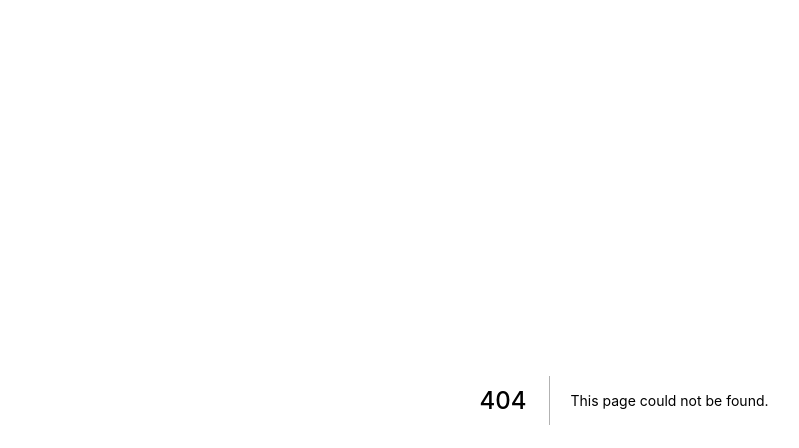
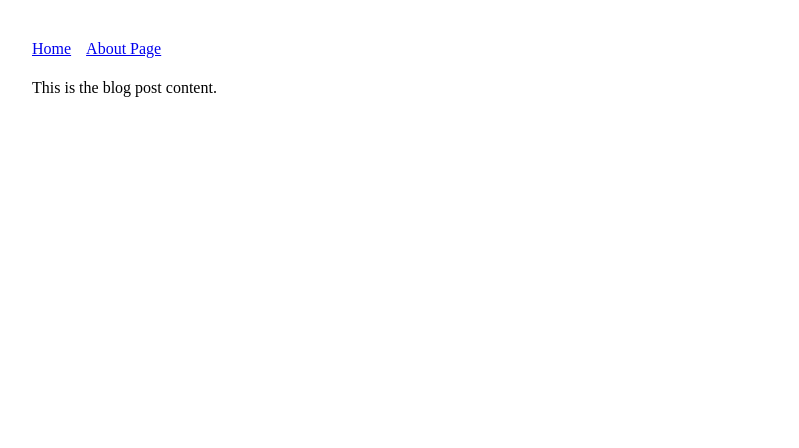
Before and after one commit to jinwoo-jeon0/Hello-Next.js, a Next.js app: page /post in a window 1280 px wide. Before the commit this address had no page. Shown: the top 448 px of the page, without its empty margins (16-815 px from the left). Built offline with nearby package versions, Linux system fonts and the light colour scheme.

Commit message:
Add post.js

```diff
--- /dev/null
+++ b/pages/post.js
@@ -0,0 +1,15 @@
+import { useRouter } from 'next/router';
+import Layout from "../components/Layout";
+
+const Page = () => {
+  const router = useRouter();
+
+  return (
+    <Layout>
+      <h1>{router.query.title}</h1>
+      <p>This is the blog post content.</p>
+    </Layout>
+  );
+};
+
+export default Page;
```
